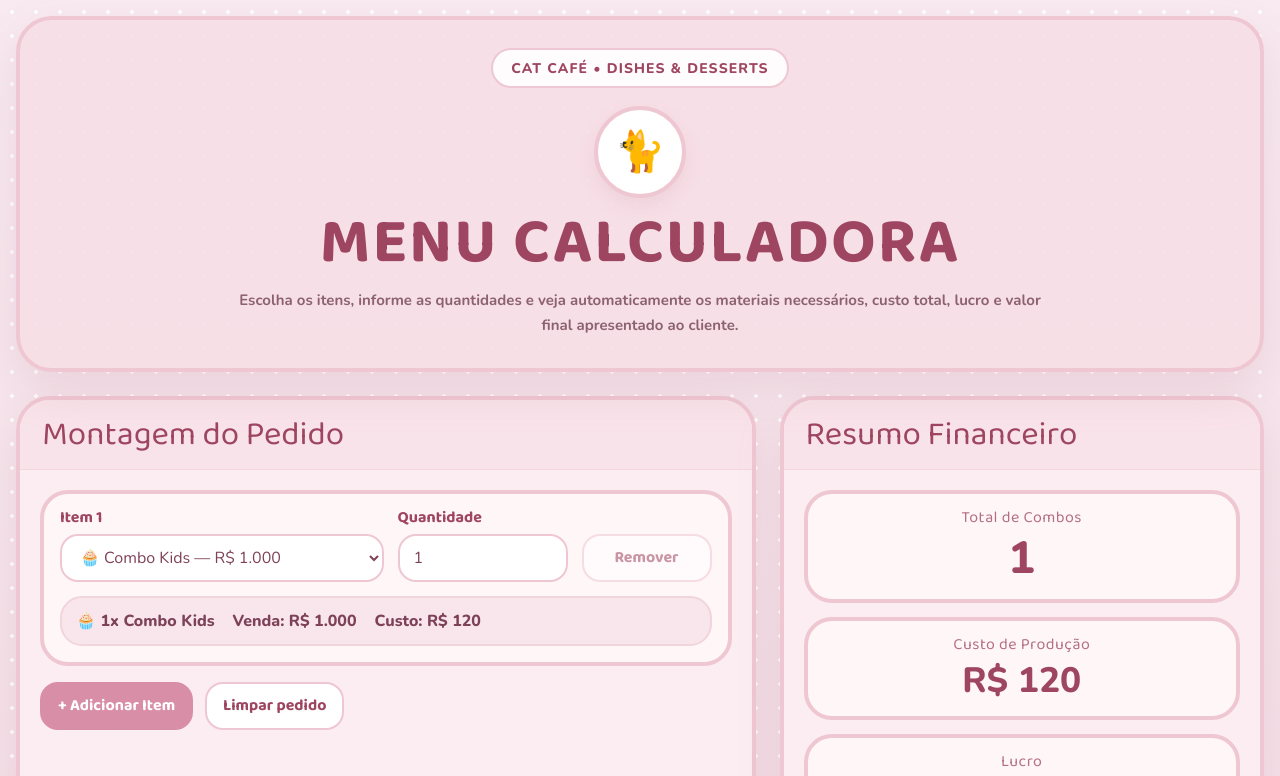
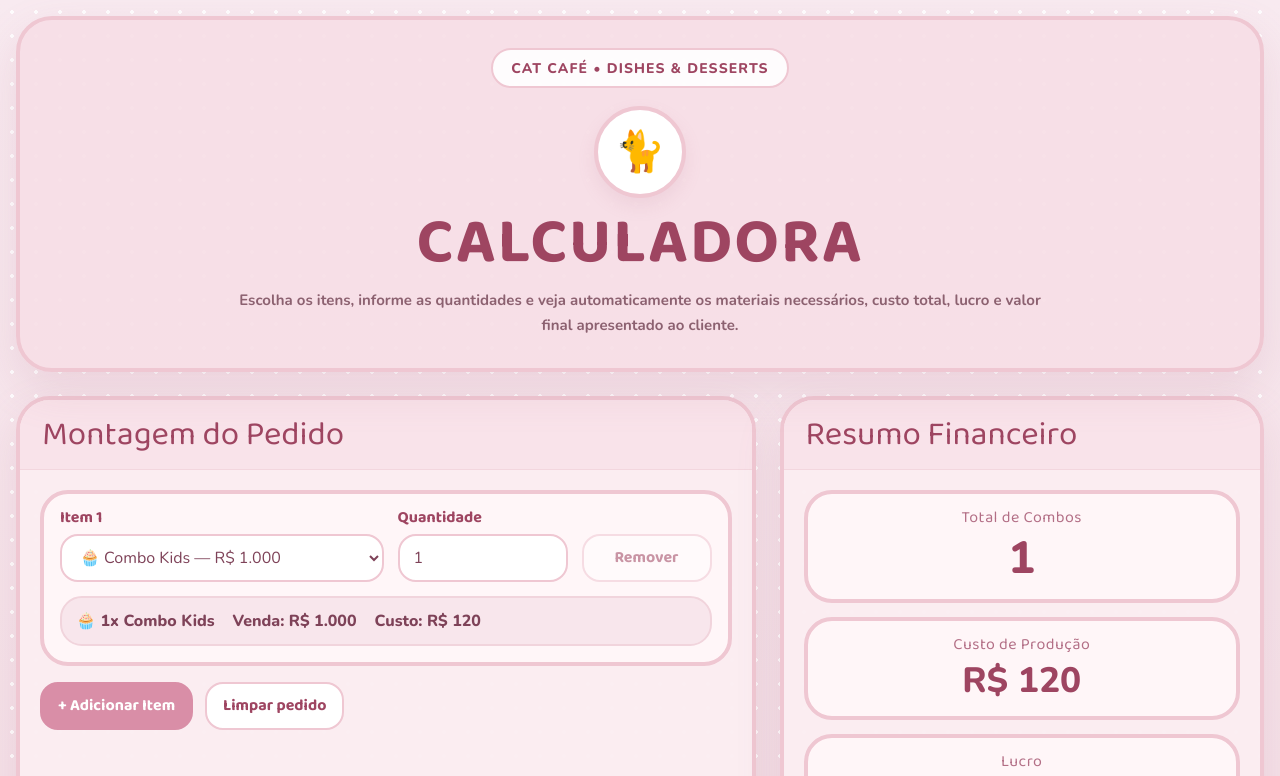
Before and after one commit to hinarahelo/calculadora-cat-cafe, a React (Vite) app: page / in a window 1280 px wide. Shown: the top 776 px of the page. Built offline with nearby package versions, Linux system fonts and the light colour scheme.

Commit message:
Update App.tsx

```diff
--- a/src/App.tsx
+++ b/src/App.tsx
@@ -195,7 +195,7 @@ export default function App() {
             <span>🐈</span>
           </div>
 
-          <h1 className="hero-title">MENU CALCULADORA</h1>
+          <h1 className="hero-title">CALCULADORA</h1>
 
           <p className="hero-text">
             Escolha os itens, informe as quantidades e veja automaticamente os
```
